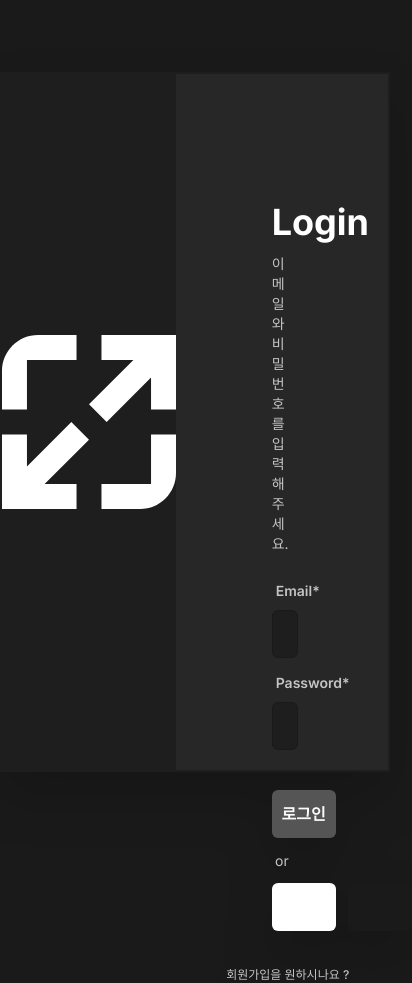
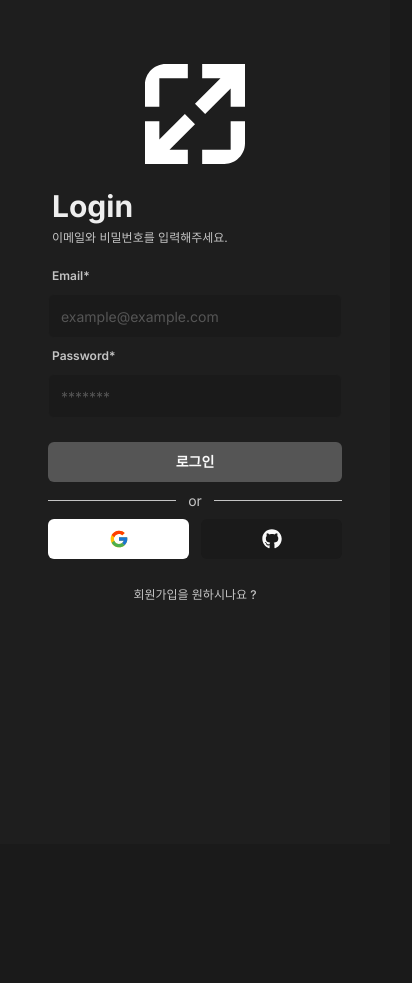
Before and after one commit to dwhddnjs/roster101, a Next.js app: page /auth/login in a window 390 px wide. Shown: the whole page, 412 px wide, since content can reach past the window. After the commit the page ends 844 px from the top, so only its background shows below. Built offline with nearby package versions, Linux system fonts and the light colour scheme; no server answers.

Commit message:
로그인 회원가입 모바일 UI 추가

```diff
--- /dev/null
+++ b/app/auth/_components/login-mobile.tsx
@@ -0,0 +1,122 @@
+import { Divider } from "@/components/divider"
+import { Button } from "@/components/ui/button"
+import {
+  Form,
+  FormControl,
+  FormField,
+  FormItem,
+  FormLabel,
+  FormMessage,
+} from "@/components/ui/form"
+import Image from "next/image"
+import React from "react"
+import { Input } from "@/components/ui/input"
+import { LoginSchema } from "../schemas"
+import * as z from "zod"
+import { UseFormReturn } from "react-hook-form"
+import { SocialButton } from "./social-button"
+import { useRouter } from "next/navigation"
+
+interface LoginMobileProps {
+  form: UseFormReturn<z.infer<typeof LoginSchema>>
+  onSubmit: (values: z.infer<typeof LoginSchema>) => void
+  isPending: boolean
+}
+
+export const LoginMobile = ({
+  form,
+  onSubmit,
+  isPending,
+}: LoginMobileProps) => {
+  const { push } = useRouter()
+
+  return (
+    <div className="h-full w-full flex flex-col  items-center bg-[#1e1e1e] space-y-4 pt-[64px]">
+      <div className="flex flex-col space-y-6 w-full justify-center items-center ">
+        <div>
+          <Image
+            src="/images/esport_icon.svg"
+            height={100}
+            width={100}
+            alt=""
+          />
+        </div>
+        <div className=" w-full px-[48px] space-y-1.5 pl-[52px]">
+          <h2 className="text-3xl text-[#eeeeee]  font-bold">Login</h2>
+          <p className="text-[#c4c4c4] text-xs">
+            이메일와 비밀번호를 입력해주세요.
+          </p>
+        </div>
+      </div>
+      <Form {...form}>
+        <form
+          onSubmit={form.handleSubmit(onSubmit)}
+          onChange={() => console.log(form.getValues())}
+          className="w-full"
+        >
+          <div className="space-y-1  w-full px-[48px]">
+            <FormField
+              control={form.control}
+              name="email"
+              render={({ field }) => (
+                <FormItem>
+                  <FormLabel className="text-[#c4c4c4] font-semibold pl-1 text-xs">
+                    Email*
+                  </FormLabel>
+                  <FormControl>
+                    <Input
+                      {...field}
+                      className="bg-[#1a1a1a] border-[#1e1e1e] text-white h-11 placeholder:text-[#555555]"
+                      placeholder="example@example.com"
+                      type="email"
+                    />
+                  </FormControl>
+                  <FormMessage />
+                </FormItem>
+              )}
+            />
+            <FormField
+              control={form.control}
+              name="password"
+              render={({ field }) => (
+                <FormItem>
+                  <FormLabel className="text-[#c4c4c4] font-semibold pl-1 text-xs">
+                    Password*
+                  </FormLabel>
+                  <FormControl>
+                    <Input
+                      {...field}
+                      className="bg-[#1a1a1a] border-[#1e1e1e] text-white h-11 placeholder:text-[#555555]"
+                      placeholder="*******"
+                      type="password"
+                    />
+                  </FormControl>
+                  <FormMessage />
+                </FormItem>
+              )}
+            />
+          </div>
+          <div className="flex flex-col px-[48px] pt-[24px] ">
+            <Button type="submit" disabled={isPending} className="text-sm">
+              로그인
+            </Button>
+            <Divider isAuth />
+            <SocialButton disabled={isPending} isMobile />
+            <Button
+              className="mt-4"
+              type="submit"
+              variant="link"
+              disabled={isPending}
+              onClick={(e) => {
+                e.preventDefault()
+                push("/auth/register")
+              }}
+            >
+              <p className="text-xs">회원가입을 원하시나요 ?</p>
+            </Button>
+          </div>
+        </form>
+      </Form>
+    </div>
+  )
+}
--- /dev/null
+++ b/app/auth/_components/register-mobile.tsx
@@ -0,0 +1,139 @@
+import { Divider } from "@/components/divider"
+import { Button } from "@/components/ui/button"
+import {
+  Form,
+  FormControl,
+  FormField,
+  FormItem,
+  FormLabel,
+  FormMessage,
+} from "@/components/ui/form"
+import Image from "next/image"
+import React from "react"
+import { Input } from "@/components/ui/input"
+import { RegisterSchema } from "../schemas"
+import * as z from "zod"
+import { UseFormReturn } from "react-hook-form"
+import { SocialButton } from "./social-button"
+import { useRouter } from "next/navigation"
+
+interface RegisterMobileProps {
+  form: UseFormReturn<z.infer<typeof RegisterSchema>>
+  onSubmit: (values: z.infer<typeof RegisterSchema>) => void
+  isPending: boolean
+}
+
+export const RegisterMobile = ({
+  form,
+  onSubmit,
+  isPending,
+}: RegisterMobileProps) => {
+  const { push } = useRouter()
+
+  return (
+    <div className="h-full w-full flex flex-col  items-center bg-[#1e1e1e] space-y-4 pt-[64px]">
+      <div className="flex flex-col space-y-6 w-full justify-center items-center ">
+        <div>
+          <Image
+            src="/images/esport_icon.svg"
+            height={100}
+            width={100}
+            alt=""
+          />
+        </div>
+        <div className=" w-full px-[48px] space-y-1.5 pl-[52px]">
+          <h2 className="text-3xl text-[#eeeeee] font-bold">Sign up</h2>
+          <p className="text-[#c4c4c4] text-xs">
+            회원가입 양식에 맞게 입력 해주세요.
+          </p>
+        </div>
+      </div>
+      <Form {...form}>
+        <form
+          onSubmit={form.handleSubmit(onSubmit)}
+          onChange={() => console.log(form.getValues())}
+          className="w-full"
+        >
+          <div className="space-y-1  w-full px-[48px]">
+            <FormField
+              control={form.control}
+              name="name"
+              render={({ field }) => (
+                <FormItem>
+                  <FormLabel className="text-[#c4c4c4] font-semibold pl-1 text-xs">
+                    Name*
+                  </FormLabel>
+                  <FormControl>
+                    <Input
+                      {...field}
+                      className="bg-[#1a1a1a] border-[#1e1e1e] text-white h-11 placeholder:text-[#555555]"
+                      placeholder="홍길동"
+                    />
+                  </FormControl>
+                  <FormMessage />
+                </FormItem>
+              )}
+            />
+            <FormField
+              control={form.control}
+              name="email"
+              render={({ field }) => (
+                <FormItem>
+                  <FormLabel className="text-[#c4c4c4] font-semibold pl-1 text-xs">
+                    Email*
+                  </FormLabel>
+                  <FormControl>
+                    <Input
+                      {...field}
+                      className="bg-[#1a1a1a] border-[#1e1e1e] text-white h-11 placeholder:text-[#555555]"
+                      placeholder="example@example.com"
+                      type="email"
+                    />
+                  </FormControl>
+                  <FormMessage />
+                </FormItem>
+              )}
+            />
+            <FormField
+              control={form.control}
+              name="password"
+              render={({ field }) => (
+                <FormItem>
+                  <FormLabel className="text-[#c4c4c4] font-semibold pl-1 text-xs">
+                    Password*
+                  </FormLabel>
+                  <FormControl>
+                    <Input
+                      {...field}
+                      className="bg-[#1a1a1a] border-[#1e1e1e] text-white h-11 placeholder:text-[#555555]"
+                      placeholder="*******"
+                      type="password"
+                    />
+                  </FormControl>
+                  <FormMessage />
+                </FormItem>
+              )}
+            />
+          </div>
+          <div className="flex flex-col px-[48px] pt-[28px] ">
+            <Button type="submit" disabled={isPending} className="text-sm">
+              회원가입
+            </Button>
+            <Button
+              className="mt-4"
+              type="submit"
+              variant="link"
+              disabled={isPending}
+              onClick={(e) => {
+                e.preventDefault()
+                push("/auth/login")
+              }}
+            >
+              <p className="text-xs">이미 가입된 계정이 있으신가요?</p>
+            </Button>
+          </div>
+        </form>
+      </Form>
+    </div>
+  )
+}
--- a/app/auth/_components/social-button.tsx
+++ b/app/auth/_components/social-button.tsx
@@ -10,9 +10,10 @@ import { FcGoogle } from "react-icons/fc"
 
 interface SocialButtonProps {
   disabled?: boolean
+  isMobile?: boolean
 }
 
-export const SocialButton = ({ disabled }: SocialButtonProps) => {
+export const SocialButton = ({ disabled, isMobile }: SocialButtonProps) => {
   const onClick = (provider: "google" | "github") => {
     signIn(provider, {
       callbackUrl: DEFAULT_LOGIN_REDIRECT,
@@ -22,7 +23,7 @@ export const SocialButton = ({ disabled }: SocialButtonProps) => {
   return (
     <div className="flex items-center w-full gap-x-3">
       <Button
-        size="lg"
+        size={isMobile ? "default" : "lg"}
         className="w-full bg-[#ffffff] hover:bg-[#ffffff]/80"
         disabled={disabled}
         onClick={(e) => {
@@ -33,7 +34,7 @@ export const SocialButton = ({ disabled }: SocialButtonProps) => {
         <FcGoogle className="h-5 w-5" />
       </Button>
       <Button
-        size="lg"
+        size={isMobile ? "default" : "lg"}
         disabled={disabled}
         className="w-full bg-[#1a1a1a] hover:bg-[#1a1a1a]/60"
         onClick={(e) => {
--- a/app/auth/login/page.tsx
+++ b/app/auth/login/page.tsx
@@ -20,10 +20,11 @@ import { Divider } from "@/components/divider"
 import { useRouter } from "next/navigation"
 import { LoginSchema } from "../schemas"
 import { login } from "@/actions/login"
-import { toast } from "sonner"
-import { signIn } from "next-auth/react"
+import { useMediaQuery } from "usehooks-ts"
+import { LoginMobile } from "../_components/login-mobile"
 
 function LoginPage() {
+  const isMobile = useMediaQuery("(max-width: 768px)")
   const { push } = useRouter()
   const [isPending, startTransition] = useTransition()
 
@@ -44,6 +45,10 @@ function LoginPage() {
   }
 
   return (
+    <>
+      {isMobile ? (
+        <LoginMobile form={form} onSubmit={onSubmit} isPending={isPending} />
+      ) : (
         <div className="bg-[#1a1a1a] flex justify-center items-center h-full p-50 ">
           <div className="bg-[#1e1e1e] w-[1200px] h-[700px] flex flex-row border-2 border-[#1e1e1e] drop-shadow-2xl">
             <div className="w-[45%] flex justify-center items-center">
@@ -131,6 +136,8 @@ function LoginPage() {
             </div>
           </div>
         </div>
+      )}
+    </>
   )
 }
 
--- a/app/auth/register/page.tsx
+++ b/app/auth/register/page.tsx
@@ -15,14 +15,15 @@ import { Input } from "@/components/ui/input"
 import { Button } from "@/components/ui/button"
 import React, { useState, useTransition } from "react"
 import Image from "next/image"
-import { SocialButton } from "../_components/social-button"
-import { Divider } from "@/components/divider"
 import { useRouter } from "next/navigation"
 import { RegisterSchema } from "../schemas"
 import { register } from "@/actions/register"
 import { toast } from "sonner"
+import { useMediaQuery } from "usehooks-ts"
+import { RegisterMobile } from "../_components/register-mobile"
 
 function RegisterPage() {
+  const isMobile = useMediaQuery("(max-width: 768px)")
   const { push } = useRouter()
   const [isLoading, setLoading] = useState(false)
 
@@ -54,6 +55,10 @@ function RegisterPage() {
   }
 
   return (
+    <>
+      {isMobile ? (
+        <RegisterMobile form={form} onSubmit={onSubmit} isPending={isLoading} />
+      ) : (
         <div className="bg-[#1a1a1a] flex justify-center items-center h-full p-50 ">
           <div className="bg-[#1e1e1e] w-[1200px] h-[700px] flex flex-row border-2 border-[#1e1e1e] drop-shadow-2xl ">
             <div className="w-[45%] flex justify-center items-center">
@@ -151,7 +156,9 @@ function RegisterPage() {
                         push("/auth/login")
                       }}
                     >
-                  <p className="mt-2 text-xs">이미 가입된 계정이 있으신가요?</p>
+                      <p className="mt-2 text-xs">
+                        이미 가입된 계정이 있으신가요?
+                      </p>
                     </Button>
                   </div>
                 </form>
@@ -159,6 +166,8 @@ function RegisterPage() {
             </div>
           </div>
         </div>
+      )}
+    </>
   )
 }
 
--- a/app/roster/_components/roster-mobile.tsx
+++ b/app/roster/_components/roster-mobile.tsx
@@ -25,7 +25,6 @@ import { useUser } from "@/hooks/useUser"
 export const RosterMobile = () => {
   const [open, setOpen] = useState(false)
   const { rosters, isLoading } = useRosterStore()
-  console.log("rosters: ", rosters)
   const { rosterId } = useRosterBoxStore()
 
   const onClickOpenButton = () => {
--- a/components/divider.tsx
+++ b/components/divider.tsx
@@ -8,7 +8,7 @@ interface DividerProps {
 
 export const Divider = ({ isAuth }: DividerProps) => {
   return (
-    <div className=" flex justify-center items-center space-x-3 py-3">
+    <div className=" flex justify-center items-center space-x-3 py-2">
       {isAuth ? (
         <>
           <div className="w-full bg-[#c4c4c4] h-[1px] " />
```
Lines whose indentation alone changed are shown as unchanged.
